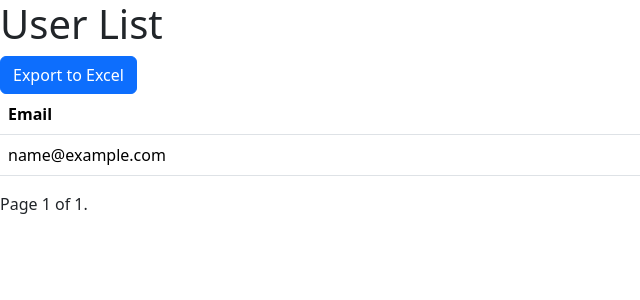
After one commit to abdullah956/dj-byzino, a Django app: page /users/ in a window 1280 px wide. The commit adds this page. Shown: the top 300 px of the page, without its empty margins (0-640 px from the left). Run offline with Django 5.2, Linux system fonts and the light colour scheme; tables that the repository leaves empty hold one stand-in row (values such as "Sample post"); parts of the project's set-up code (start-up, migrations or seed data) failed here and were passed over; some libraries are stand-ins or nearby versions.

Commit message:
export user emails , next subscribers

```diff
--- a/orders/views.py
+++ b/orders/views.py
@@ -86,6 +86,7 @@ def checkout_process_view(request):
             fail_silently=False,
         )
         messages.success(request, 'Your order has been placed successfully! A confirmation email has been sent to you.')
+        Cart.objects.filter(user=request.user).delete()
         if payment_method == 'bank_transfer':
             return redirect(f'/order/create-checkout-session/{order.id}/{total_amount}/')
         return redirect('index')
--- a/requirements.txt
+++ b/requirements.txt
@@ -3,3 +3,5 @@ psycopg==3.2.1
 pyotp==2.9.0
 pillow==10.4.0
 dj-stripe
+pandas==2.2.2
+openpyxl==3.1.5
--- a/templates/users/stats.html
+++ b/templates/users/stats.html
@@ -9,7 +9,7 @@
 </head>
 <body>
     <div class="container mt-4">
-        <h1>Dashboard</h1> <a href="{% url 'message_list'%}">messages</a>
+        <h1>Dashboard</h1> <a href="{% url 'message_list'%}">messages</a> <a href="{% url 'user_list'%}">users</a>
         <div class="row">
             <div class="col-md-3">
                 <div class="card">
--- /dev/null
+++ b/templates/users/user_list.html
@@ -0,0 +1,53 @@
+{% load static %}
+<!DOCTYPE html>
+<html lang="en">
+  <head>
+    <meta charset="UTF-8" />
+    <meta name="viewport" content="width=device-width, initial-scale=1.0" />
+    <title>User List</title>
+    <link rel="stylesheet" href="{% static 'css/bootstrap.min.css' %}" />
+  </head>
+  <body>
+    <h1>User List</h1>
+    <a href="{% url 'export_users_to_excel' %}" class="btn btn-primary">Export to Excel</a>
+
+    {% if page_obj %}
+      <table class="table">
+        <thead>
+          <tr>
+            <th>Email</th>
+          </tr>
+        </thead>
+        <tbody>
+          {% for user in page_obj.object_list %}
+            <tr>
+              <td>{{ user.email }}</td>
+            </tr>
+          {% empty %}
+            <tr>
+              <td colspan="1">No users found.</td>
+            </tr>
+          {% endfor %}
+        </tbody>
+      </table>
+
+      <div class="pagination">
+        <span class="step-links">
+          {% if page_obj.has_previous %}
+            <a href="?page=1">&laquo; first</a>
+            <a href="?page={{ page_obj.previous_page_number }}">previous</a>
+          {% endif %}
+
+          <span class="current">Page {{ page_obj.number }} of {{ page_obj.paginator.num_pages }}.</span>
+
+          {% if page_obj.has_next %}
+            <a href="?page={{ page_obj.next_page_number }}">next</a>
+            <a href="?page={{ page_obj.paginator.num_pages }}">last &raquo;</a>
+          {% endif %}
+        </span>
+      </div>
+    {% else %}
+      <p>No users found.</p>
+    {% endif %}
+  </body>
+</html>
--- a/users/urls.py
+++ b/users/urls.py
@@ -27,7 +27,10 @@ urlpatterns = [
     #dashboard
     path('stats/', views.stats_view, name='stats'),
     path('dashboard/order/<int:order_id>/', views.order_detail_view, name='order_detail'),
+
     path('messages/', views.message_list, name='message_list'),
     path('messages/<int:pk>/', views.message_detail, name='message_detail'),
-    path('messages/<int:pk>/reply/', views.reply_message, name='reply_message'),
+
+    path('users/', views.user_list_view, name='user_list'),
+    path('export-users/', views.export_users_to_excel, name='export_users_to_excel'),
 ]
--- a/users/views.py
+++ b/users/views.py
@@ -1,22 +1,21 @@
-from django.http import HttpResponseBadRequest
-from django.shortcuts import redirect, render ,get_object_or_404
-from django.contrib.auth import login as auth_login
-from django.core.mail import send_mail
-import pyotp
-from django.conf import settings
-from orders.models import Order
-from users.forms import UserLoginForm, UserRegistrationForm
-from django.contrib.auth import get_user_model
-from django.contrib.auth import update_session_auth_hash
-from django.contrib.auth import logout
+from django.http import HttpResponse, HttpResponseBadRequest
+from django.shortcuts import redirect, render, get_object_or_404
+from django.contrib.auth import login as auth_login, update_session_auth_hash, logout,get_user_model
 from django.contrib.auth.decorators import login_required
 from django.contrib import messages
+from django.core.mail import send_mail
+from django.conf import settings
+from django.db.models import Avg, Sum
+from django.core.paginator import Paginator
+from users.forms import UserLoginForm, UserRegistrationForm, UserUpdateForm
 from users.models import ContactMessage, Subscriber
-from .forms import UserUpdateForm
 from categories.models import Product, Category, Review
-from django.db.models import Avg
-from django.db.models import Sum
-from django.core.paginator import Paginator
+from orders.models import Order
+import pyotp
+from io import BytesIO
+from openpyxl import Workbook
+import openpyxl
+
 
 #home
 def index(request):
@@ -24,8 +23,6 @@ def index(request):
     featured_products = Product.objects.filter(is_featured=True).annotate(
         average_rating=Avg('review__stars')
     )
-
-    # Fetch the first 5 five-star reviews from the Review table
     five_star_reviews = Review.objects.filter(stars=5).select_related('product')[:5]
 
     return render(request, 'index.html', {
@@ -308,5 +305,47 @@ def message_detail(request, pk):
 
     return render(request, 'users/message_detail.html', {'message': message})
 
-def reply_message(request, pk):
-    pass
+
+User = get_user_model()
+def user_list_view(request):
+    users = User.objects.all()
+    paginator = Paginator(users, 10)
+    page_number = request.GET.get('page')
+    page_obj = paginator.get_page(page_number)
+
+    if request.GET.get('export') == 'excel':
+        email_list = [user.email for user in users]
+        wb = Workbook()
+        ws = wb.active
+        ws.title = 'Users'
+        ws.append(['Email'])
+        for email in email_list:
+            ws.append([email])
+
+        response = HttpResponse(content_type='application/vnd.openxmlformats-officedocument.spreadsheetml.sheet')
+        response['Content-Disposition'] = 'attachment; filename=emails.xlsx'
+        stream = BytesIO()
+        wb.save(stream)
+        response.write(stream.getvalue())
+        return response
+
+    return render(request, 'users/user_list.html', {'page_obj': page_obj})
+
+def export_users_to_excel(request):
+    users = User.objects.all()
+    email_list = [user.email for user in users]
+    wb = openpyxl.Workbook()
+    ws = wb.active
+    ws.title = 'Users'
+    ws.append(['Email'])
+    for email in email_list:
+        ws.append([email])
+    stream = BytesIO()
+    wb.save(stream)
+    stream.seek(0)
+    response = HttpResponse(
+        stream.getvalue(),
+        content_type='application/vnd.openxmlformats-officedocument.spreadsheetml.sheet'
+    )
+    response['Content-Disposition'] = 'attachment; filename="users_emails.xlsx"'
+    return response
```
